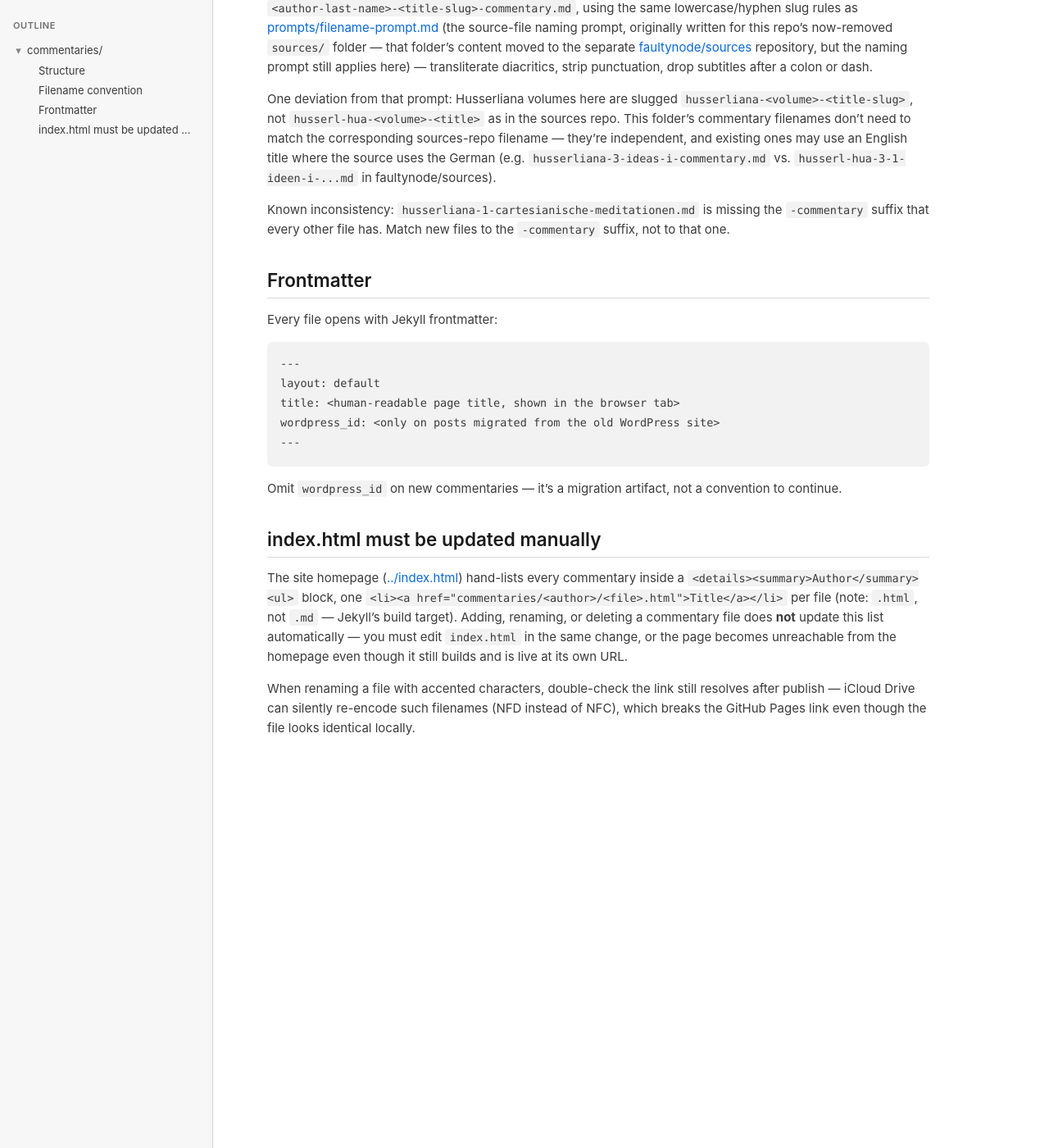
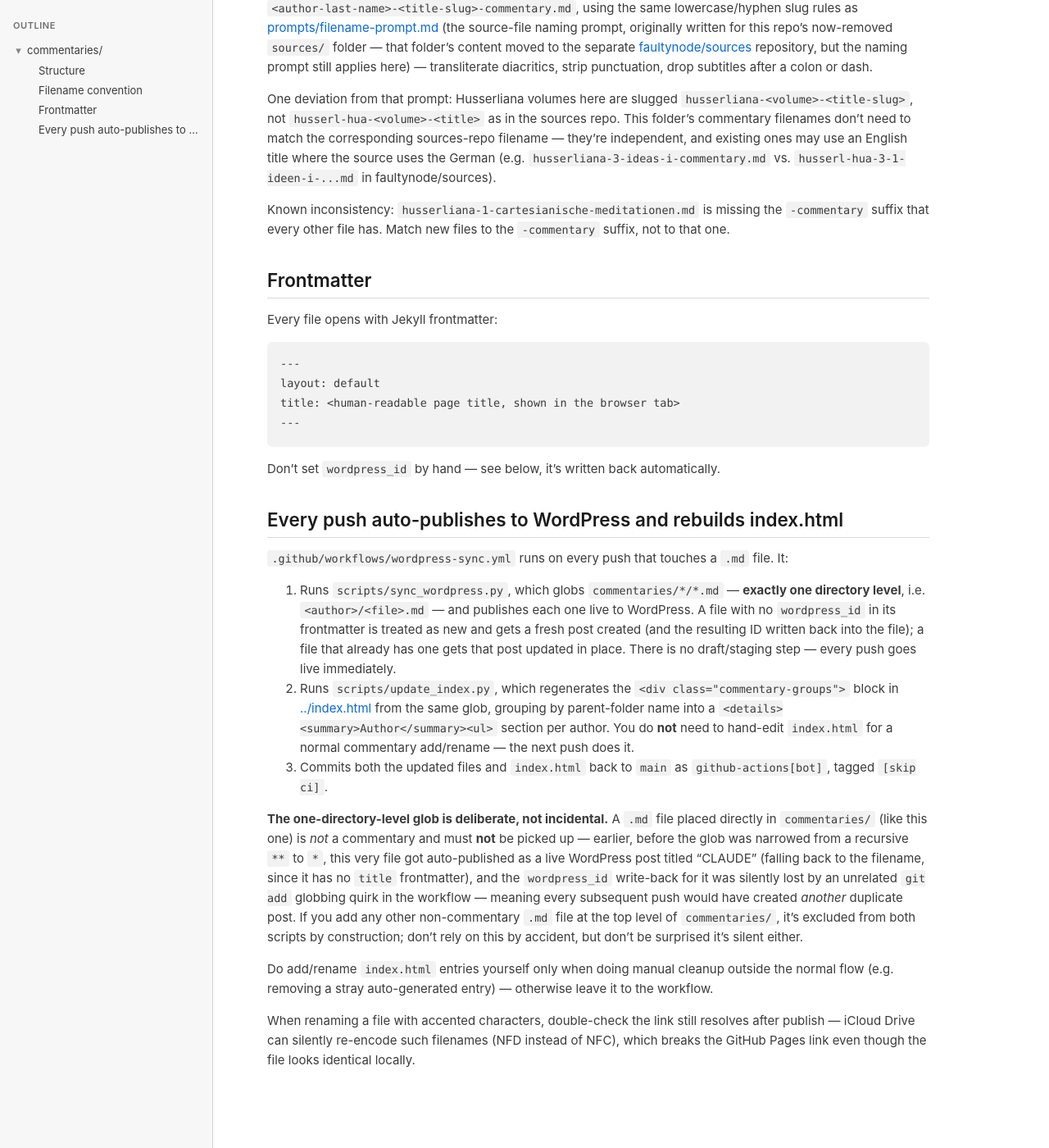
Before and after one commit to faultynode/commentaries, a Jekyll site: the page built from commentaries/CLAUDE.md, in a window 1280 px wide and 1400 px high, scrolled down 446 px. Shown: the whole window at 82% size. Built offline with Jekyll 4.4.1, drawn with Linux system fonts in a browser that asks for light colours; our own code applies the rules of GitHub Pages for plain Markdown files; before the commit the page ends 1441 px from its top, so only the background shows below that.

Commit message:
Stop syncing non-commentary files under commentaries/ to WordPress
commentaries/CLAUDE.md was being picked up by sync_wordpress.py and
update_index.py's recursive commentaries/**/*.md glob and published
live as a stray "CLAUDE" post, since it sits directly in commentaries/
rather than an author subfolder. Narrow both scripts to
commentaries/*/*.md (exactly one directory level) so only actual
per-author commentary files are synced/indexed. Also removes the
stray "Commentaries > CLAUDE" section auto-generated into index.html
by the earlier buggy run, and documents the sync workflow's behavior
in commentaries/CLAUDE.md.

Co-Authored-By: Claude Sonnet 5 <noreply@anthropic.com>

````diff
--- a/commentaries/CLAUDE.md
+++ b/commentaries/CLAUDE.md
@@ -42,23 +42,50 @@ Every file opens with Jekyll frontmatter:
 ---
 layout: default
 title: <human-readable page title, shown in the browser tab>
-wordpress_id: <only on posts migrated from the old WordPress site>
 ---
 ```
 
-Omit `wordpress_id` on new commentaries — it's a migration artifact,
-not a convention to continue.
+Don't set `wordpress_id` by hand — see below, it's written back
+automatically.
 
-## index.html must be updated manually
+## Every push auto-publishes to WordPress and rebuilds index.html
 
-The site homepage ([../index.html](../index.html)) hand-lists every
-commentary inside a `<details><summary>Author</summary><ul>` block,
-one `<li><a href="commentaries/<author>/<file>.html">Title</a></li>`
-per file (note: `.html`, not `.md` — Jekyll's build target). Adding,
-renaming, or deleting a commentary file does **not** update this
-list automatically — you must edit `index.html` in the same change,
-or the page becomes unreachable from the homepage even though it
-still builds and is live at its own URL.
+`.github/workflows/wordpress-sync.yml` runs on every push that
+touches a `.md` file. It:
+
+1. Runs `scripts/sync_wordpress.py`, which globs
+   `commentaries/*/*.md` — **exactly one directory level**, i.e.
+   `<author>/<file>.md` — and publishes each one live to WordPress.
+   A file with no `wordpress_id` in its frontmatter is treated as new
+   and gets a fresh post created (and the resulting ID written back
+   into the file); a file that already has one gets that post
+   updated in place. There is no draft/staging step — every push
+   goes live immediately.
+2. Runs `scripts/update_index.py`, which regenerates the
+   `<div class="commentary-groups">` block in
+   [../index.html](../index.html) from the same glob, grouping by
+   parent-folder name into a `<details><summary>Author</summary><ul>`
+   section per author. You do **not** need to hand-edit `index.html`
+   for a normal commentary add/rename — the next push does it.
+3. Commits both the updated files and `index.html` back to `main` as
+   `github-actions[bot]`, tagged `[skip ci]`.
+
+**The one-directory-level glob is deliberate, not incidental.** A
+`.md` file placed directly in `commentaries/` (like this one) is
+*not* a commentary and must **not** be picked up — earlier, before
+the glob was narrowed from a recursive `**` to `*`, this very file
+got auto-published as a live WordPress post titled "CLAUDE" (falling
+back to the filename, since it has no `title` frontmatter), and the
+`wordpress_id` write-back for it was silently lost by an unrelated
+`git add` globbing quirk in the workflow — meaning every subsequent
+push would have created *another* duplicate post. If you add any
+other non-commentary `.md` file at the top level of `commentaries/`,
+it's excluded from both scripts by construction; don't rely on this
+by accident, but don't be surprised it's silent either.
+
+Do add/rename `index.html` entries yourself only when doing manual
+cleanup outside the normal flow (e.g. removing a stray auto-generated
+entry) — otherwise leave it to the workflow.
 
 When renaming a file with accented characters, double-check the link
 still resolves after publish — iCloud Drive can silently re-encode
--- a/index.html
+++ b/index.html
@@ -5,12 +5,6 @@ title: Phenomenology Commentaries
 
 <h1>Commentaries on Phenomenological texts</h1>
 <div class="commentary-groups">
-  <details open>
-    <summary>Commentaries</summary>
-    <ul>
-      <li><a href="commentaries/CLAUDE.html">CLAUDE</a></li>
-    </ul>
-  </details>
   <details open>
     <summary>Derrida</summary>
     <ul>
--- a/scripts/sync_wordpress.py
+++ b/scripts/sync_wordpress.py
@@ -119,7 +119,7 @@ def main():
     site = urlparse(wp_url).netloc or wp_url
     base = f"https://public-api.wordpress.com/rest/v1.1/sites/{site}/posts"
 
-    for path in sorted(glob.glob(os.path.join(COMMENTARIES_DIR, "**", "*.md"), recursive=True)):
+    for path in sorted(glob.glob(os.path.join(COMMENTARIES_DIR, "*", "*.md"))):
         post = frontmatter.load(path)
         title = post.get("title", os.path.splitext(os.path.basename(path))[0])
         html = to_gutenberg_html(post.content)
--- a/scripts/update_index.py
+++ b/scripts/update_index.py
@@ -16,7 +16,7 @@ INDEX_PATH = "index.html"
 
 def build_list():
     groups = {}
-    for path in sorted(glob.glob(os.path.join(COMMENTARIES_DIR, "**", "*.md"), recursive=True)):
+    for path in sorted(glob.glob(os.path.join(COMMENTARIES_DIR, "*", "*.md"))):
         post = frontmatter.load(path)
         title = post.get("title", os.path.splitext(os.path.basename(path))[0])
         href = os.path.splitext(path)[0].replace(" ", "%20") + ".html"
````
